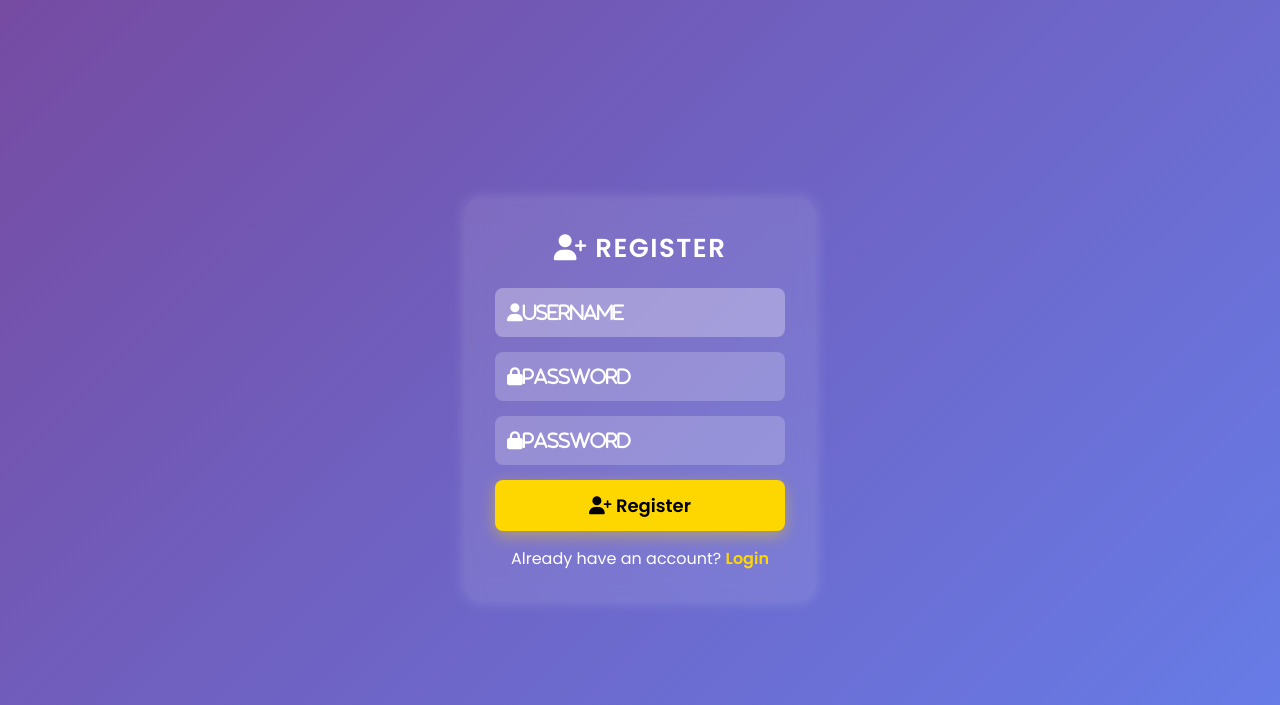
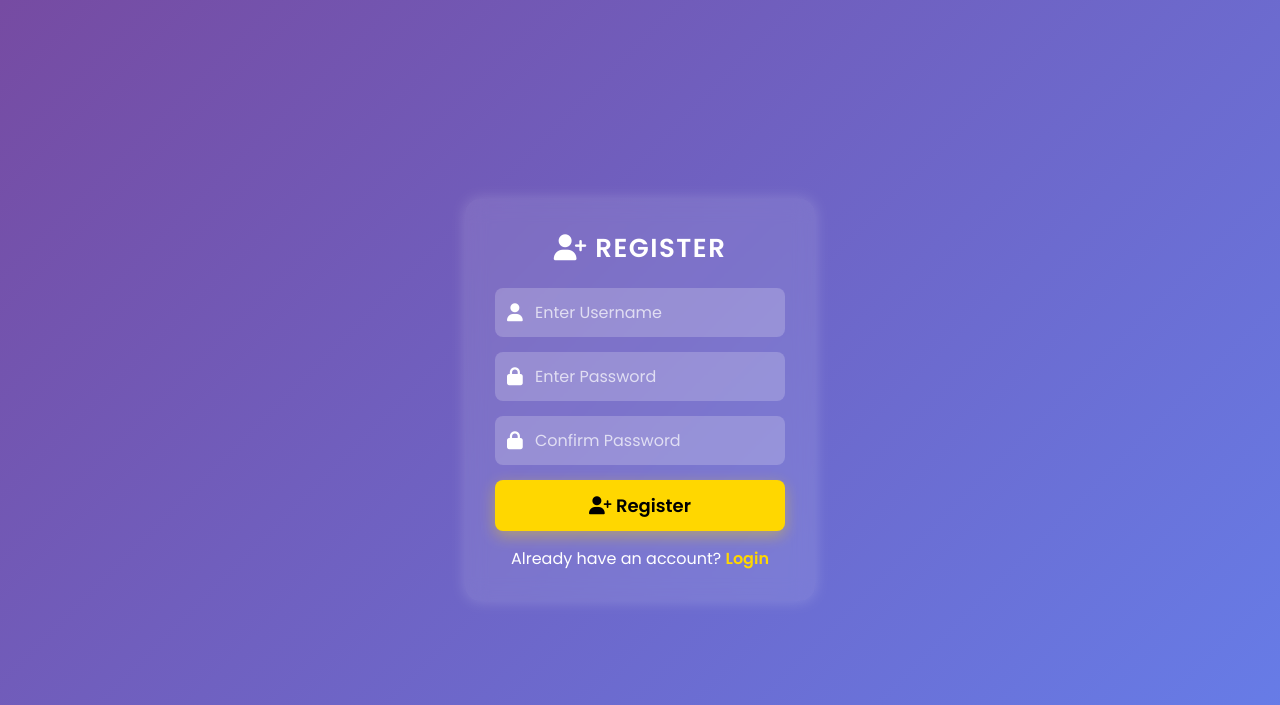
Before and after one commit to subbu199921/BMI_App_Analyzer, a Django app: page /register/ in a window 1280 px wide. Shown: the top 705 px of the page. Run offline with Django 5.2, Linux system fonts and the light colour scheme; some libraries are stand-ins or nearby versions.

Commit message:
Updated login and register templates, modified forms.py

```diff
--- a/ageapp/templates/ageapp/login.html
+++ b/ageapp/templates/ageapp/login.html
@@ -137,12 +137,14 @@
             {% csrf_token %}
 
            <div class="input-group">
-                <i class="fas fa-user">username</i>
+    <label for="{{ form.username.id_for_label }}">Enter Username</label>
+    <i class="fas fa-user"></i>
     {{ form.username }}
 </div>
 
 <div class="input-group">
-                <i class="fas fa-lock">Password</i>
+    <label for="{{ form.password.id_for_label }}">Enter Password</label>
+    <i class="fas fa-lock"></i>
     {{ form.password }}
 </div>
 
--- a/ageapp/templates/ageapp/register.html
+++ b/ageapp/templates/ageapp/register.html
@@ -137,19 +137,20 @@
             {% csrf_token %}
 
             <div class="input-group">
-                <i class="fas fa-user">username</i>
-                {{ form.username }}
-            </div>
+    <i class="fas fa-user"></i>
+    <input type="text" name="username" placeholder="Enter Username" required id="username">
+</div>
 
-            <div class="input-group">
-                <i class="fas fa-lock">Password</i>
-                {{ form.password1 }}
-            </div>
+<div class="input-group">
+    <i class="fas fa-lock"></i>
+    <input type="password" name="password1" placeholder="Enter Password" required id="password1">
+</div>
 
-            <div class="input-group">
-                <i class="fas fa-lock">Password</i>
-                {{ form.password2 }}
-            </div>
+<div class="input-group">
+    <i class="fas fa-lock"></i>
+    <input type="password" name="password2" placeholder="Confirm Password" required id="password2">
+</div>
+
 
             <button type="submit"><i class="fas fa-user-plus"></i> Register</button>
         </form>
```
Also changed, not shown: ageapp/forms.py (+9 -0 lines), db.sqlite3, media/uploads/image1_7srEzm1.jpeg (added). Lines whose indentation alone changed are shown as unchanged.
